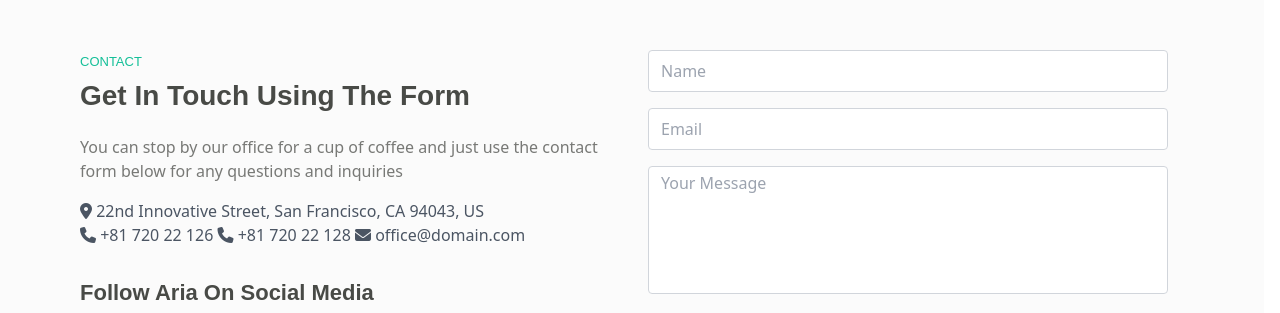
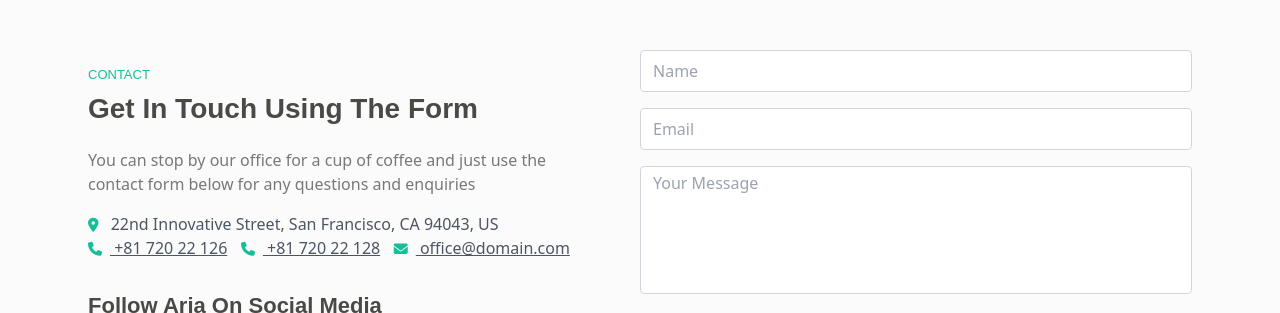
Before and after one commit to hmohammed448/geekAskwind, a website: page src/Major-project.html in a window 1280 px wide. Shown: the part 7407-7720 px from the top of the page. Drawn offline with nearby package versions, Linux system fonts and the light colour scheme.

Commit message:
major-project-complete

```diff
--- a/src/Major-project.html
+++ b/src/Major-project.html
@@ -723,22 +723,23 @@
     <section id="contact" class="testimonials contact-section">
         <div class="container text-gray-600 body-font py-24">
             <div class="sub-container">
-                <div class="contact-details inline-block">
+                <div class="contact-details inline-block pr-8">
                     <div class="section-title">CONTACT</div>
                     <h2 class="section-h2">Get In Touch Using The Form</h2>
                     <p class="mb-4">You can stop by our office for a cup of coffee and just use the contact form below
-                        for any questions and inquiries</p>
+                        for any questions and enquiries</p>
                     <div class="add">
-                        <i class="fa-solid fa-location-dot"></i>
-                        <span>22nd Innovative Street, San Francisco, CA 94043, US</span>
+                        <span><i class="fa-solid fa-location-dot"></i>
+                            22nd Innovative Street, San Francisco, CA 94043, US</span>
                     </div>
-                    <div class="info">
+                    <div class="info flex flex-row flex-wrap justify-between">
+                        <span class="underline inline-block">
                             <i class="fa-solid fa-phone"></i>
-                        <span>+81 720 22 126</span>
-                        <i class="fa-solid fa-phone"></i>
-                        <span>+81 720 22 128</span>
-                        <i class="fa-solid fa-envelope"></i>
-                        <span>office@domain.com</span>
+                            +81 720 22 126</span>
+                        <span class="underline inline-block"><i class="fa-solid fa-phone"></i>
+                            +81 720 22 128</span>
+                        <span class="underline inline-block"><i class="fa-solid fa-envelope"></i>
+                            office@domain.com</span>
                     </div>
 
                     <h3 class="section-h3 mb-4">Follow Aria On Social Media</h3>
@@ -764,10 +765,10 @@
                 </div>
 
                 <!-- callme-input Section -->
-                <section class="contact-input self-baseline">
-                    <div class="w-full">
-                        <div class="container mx-auto flex flex-col">
-                            <div class="flex flex-col w-full">
+                <section class="contact-input self-baseline w-full">
+                    <!-- <div class="w-full"> -->
+                    <div class="mx-auto flex flex-col w-full">
+                        <div class="flex flex-col">
                             <div class="relative mb-4">
                                 <input type="text" id="name" name="name" placeholder="Name"
                                     class="w-full bg-white rounded border border-gray-300 focus:border-indigo-500 focus:ring-2 focus:ring-indigo-200 text-base outline-none text-gray-700 py-1 px-3 leading-8 transition-colors duration-200 ease-in-out">
@@ -790,7 +791,7 @@
                             <button type="button" class="contant-sec-btn">SUBMIT MESSAGE</button>
                         </div>
                     </div>
-                    </div>
+                    <!-- </div> -->
                 </section>
             </div>
         </div>
--- a/src/css/Major-project.css
+++ b/src/css/Major-project.css
@@ -179,10 +179,6 @@ p {
     margin-left: 0.125rem;
     width: 3.25rem;
     height: 3.25rem;
-}
-
-#contact {
-    margin-right: 1rem !important;
 }
 
 .fa-stack-1x {
@@ -973,17 +969,25 @@ summary {
     display: flex;
     flex-flow: row wrap;
     align-items: center;
+    justify-content: space-between !important;
 }
 
 .contact-section .sub-container .contact-details {
-    width: 50% !important;
-    margin-bottom: 3rem !important;
+    width: 48% !important;
+    padding-right: 3rem !important;
 }
 
 .contact-section .sub-container .contact-input {
     width: 50% !important;
     display: flex;
     flex-flow: column wrap;
+}
+
+.contact-section .add i,
+.contact-section .info i {
+    margin-right: 0.5rem;
+    font-size: 0.875rem;
+    color: #14bf98;
 }
 
 .contact-section .sub-container .contact-input form {
```
Lines whose indentation alone changed are shown as unchanged.
